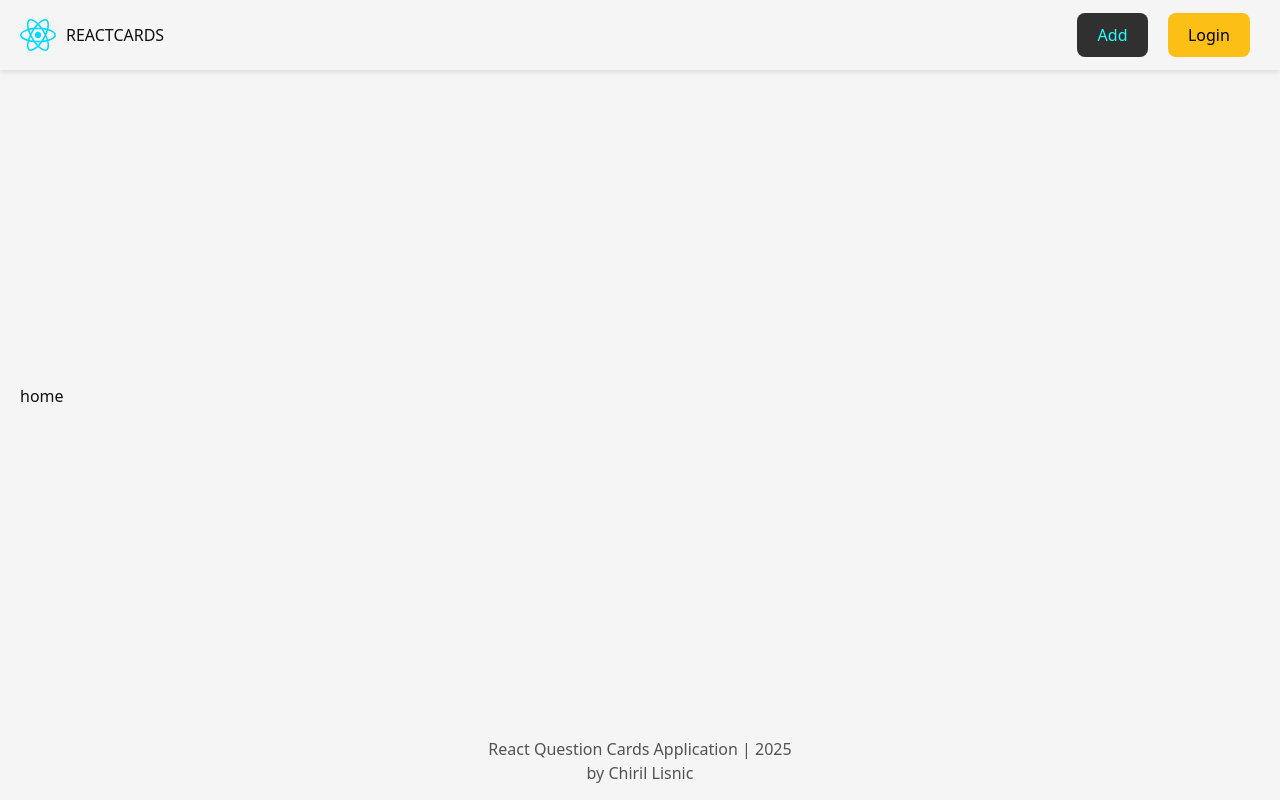
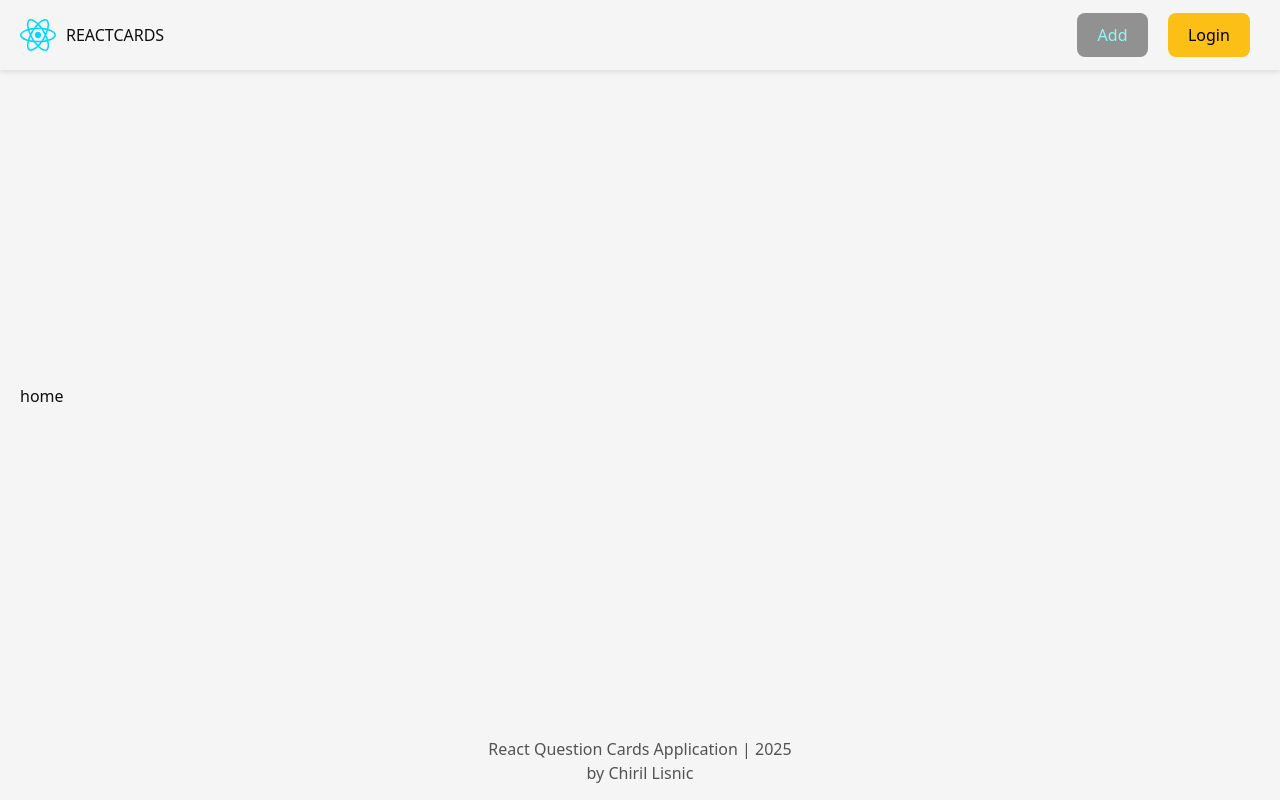
Before and after one commit to leod101/react-app-course, a React (Vite) app: page / in a window 1280 px wide. Built offline with nearby package versions, Linux system fonts and the light colour scheme.

Commit message:
Button.css

```diff
--- a/src/components/Button/Button.module.css
+++ b/src/components/Button/Button.module.css
@@ -13,7 +13,7 @@
 }
 
 .btn:hover {
-  border-color: #2f2f2f;
+  border-color: #7499ff;
 }
 
 .btn:focus,
@@ -25,3 +25,9 @@
   color: black;
   background-color: rgb(252, 191, 22);
 }
+
+
+.btn:disabled {
+  opacity: 0.5;
+  pointer-events: none;
+}
--- a/src/components/Header/Header.jsx
+++ b/src/components/Header/Header.jsx
@@ -11,7 +11,7 @@ function Header() {
           <span>ReactCards</span>
         </p>
         <div>
-          <Button isDisabled={true}>Add</Button>
+          <Button isDisabled>Add</Button>
           <Button isActiv >Login</Button>
         </div>
       </header>
--- a/src/index.css
+++ b/src/index.css
@@ -39,6 +39,7 @@ body {
   :root {
     --main-bg-color: #f5f5f5;
     --text-color: #0e0e0e;
+
     --btn-bg-color: #303030;
     --btn-text-color: #28fcfc;
   }
@@ -48,6 +49,7 @@ body {
   :root {
     --main-bg-color: #242424;
     --text-color: #f5f5f5;
+
     --btn-bg-color: #303030;
     --btn-text-color: #ffffff;
   }
```
